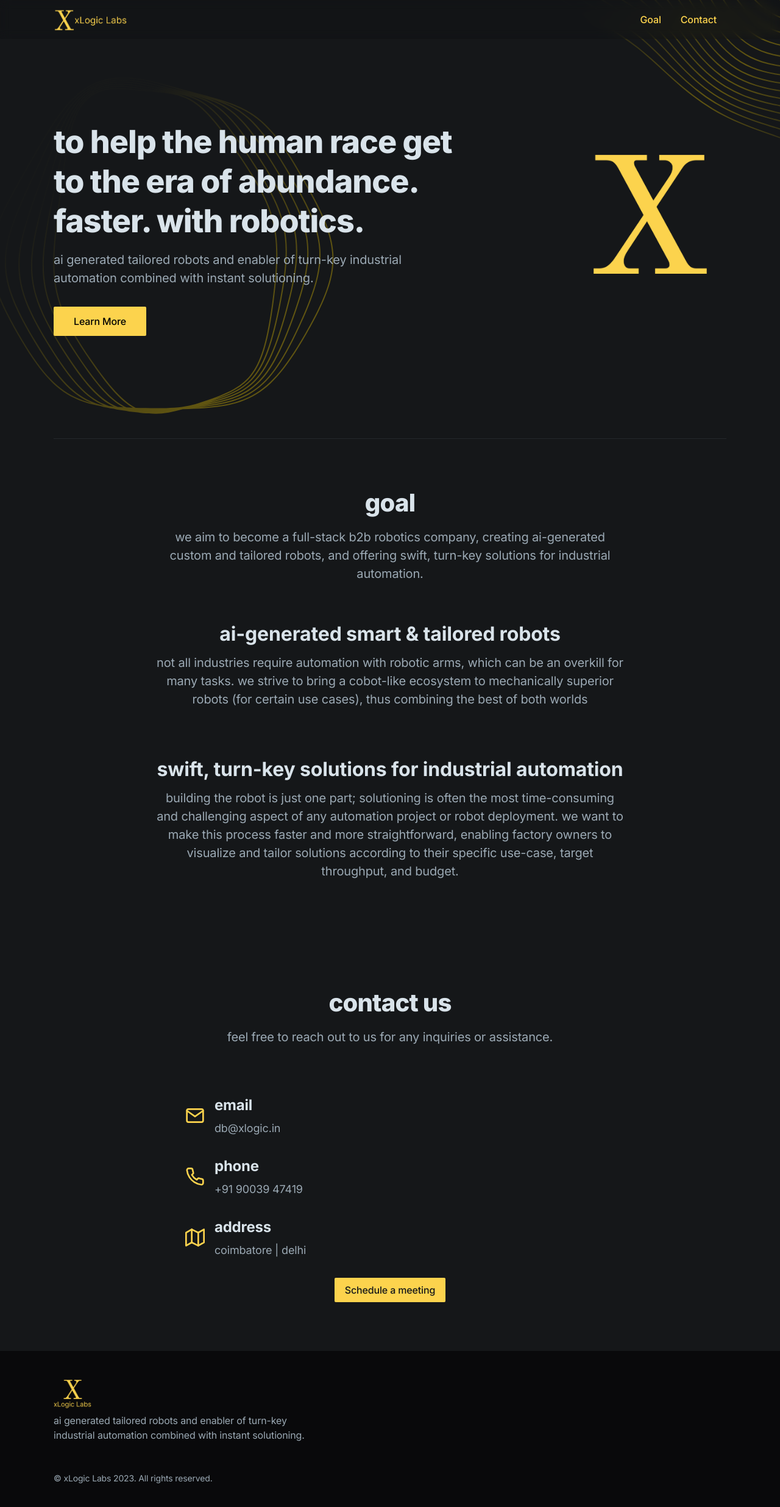
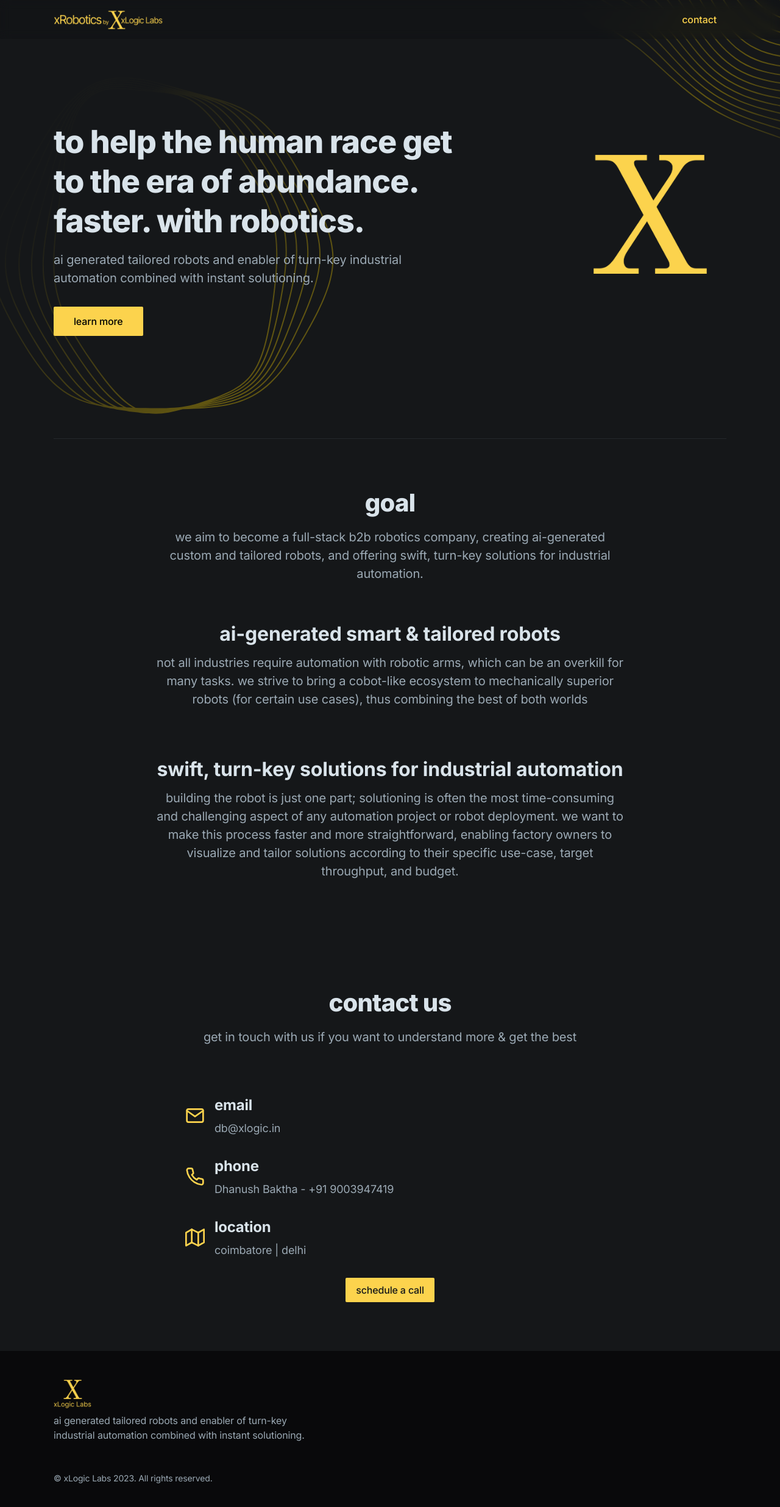
Before and after one commit to tushgaurav/OnePageLander, a Next.js app: page / in a window 1280 px wide. Shown: the top 2472 px of the page at 61% size. Built offline with nearby package versions, Linux system fonts and the light colour scheme.

Commit message:
changes:
- logo changed- all button lowercase text- contact info corrected

```diff
--- a/components/contact-info.tsx
+++ b/components/contact-info.tsx
@@ -9,7 +9,9 @@ export default function ContactInfo() {
                     {/* Section header */}
                     <div className="max-w-3xl mx-auto text-center pb-12 md:pb-20">
                         <h2 className="h2 mb-4">contact us</h2>
-                        <p className="text-xl text-gray-400 lowercase">Feel free to reach out to us for any inquiries or assistance.</p>
+                        <p className="text-xl text-gray-400 lowercase">
+                            get in touch with us if you want to understand more & get the best
+                        </p>
                     </div>
 
                     {/* Contact Information */}
@@ -29,7 +31,7 @@ export default function ContactInfo() {
                             <Phone className="w-8 h-8 mr-4 text-amber-300" />
                             <div>
                                 <h4 className="h4 mb-2">phone</h4>
-                                <p className="text-lg text-gray-400">+91 90039 47419</p>
+                                <p className="text-lg text-gray-400">Dhanush Baktha - +91 9003947419</p>
                             </div>
                         </div>
 
@@ -37,14 +39,14 @@ export default function ContactInfo() {
                         <div className="flex items-center" data-aos="fade-up" data-aos-delay="200" data-aos-anchor="[data-aos-id-blocks]">
                             <Map className="w-8 h-8 mr-4 text-amber-300" />
                             <div>
-                                <h4 className="h4 mb-2">address</h4>
+                                <h4 className="h4 mb-2">location</h4>
                                 <p className="text-lg text-gray-400">coimbatore | delhi</p>
                             </div>
                         </div>
 
                         {/* Calandly Button */}
                         <div className="flex justify-center items-center" data-aos="fade-up" data-aos-delay="300" data-aos-anchor="[data-aos-id-blocks]">
-                            <a href="https://calendly.com/xlogic/30min" target="_blank" className="btn-sm bg-amber-300 text-gray-900 hover:bg-gray-100 rounded-full">Schedule a meeting</a>
+                            <a href="https://calendly.com/xlogic/30min" target="_blank" className="btn-sm bg-amber-300 text-gray-900 hover:bg-gray-100 rounded-full">schedule a call</a>
                         </div>
 
                     </div>
--- a/components/hero.tsx
+++ b/components/hero.tsx
@@ -78,9 +78,9 @@ export default function Hero() {
 
                 <a
                   className="btn text-black font-bold bg-amber-300 rounded-full hover:drop-shadow-xl hover:bg-amber-900 w-full mb-4 sm:w-auto sm:mb-0"
-                  href="#contact"
+                  href="#goal"
                 >
-                  Learn More
+                  learn more
                 </a>
               </div>
               {/* <div data-aos="fade-up" data-aos-delay="600">
--- a/components/ui/header.tsx
+++ b/components/ui/header.tsx
@@ -13,7 +13,7 @@ export default function Header() {
           <div className="shrink-0 mr-4">
             {/* Logo */}
             <Link href="/" className="block" aria-label="Cruip">
-              <Image src="/logo-wide.png" alt="xLogic" width={120} height={46} />
+              <Image src="/logo-wide.png" alt="xLogic" width={180} height={66} />
               {/* <svg className="w-8 h-8 fill-current text-amber-300" viewBox="0 0 32 32" xmlns="http://www.w3.org/2000/svg">
                 <path d="M31.952 14.751a260.51 260.51 0 00-4.359-4.407C23.932 6.734 20.16 3.182 16.171 0c1.634.017 3.21.28 4.692.751 3.487 3.114 6.846 6.398 10.163 9.737.493 1.346.811 2.776.926 4.262zm-1.388 7.883c-2.496-2.597-5.051-5.12-7.737-7.471-3.706-3.246-10.693-9.81-15.736-7.418-4.552 2.158-4.717 10.543-4.96 16.238A15.926 15.926 0 010 16C0 9.799 3.528 4.421 8.686 1.766c1.82.593 3.593 1.675 5.038 2.587 6.569 4.14 12.29 9.71 17.792 15.57-.237.94-.557 1.846-.952 2.711zm-4.505 5.81a56.161 56.161 0 00-1.007-.823c-2.574-2.054-6.087-4.805-9.394-4.044-3.022.695-4.264 4.267-4.97 7.52a15.945 15.945 0 01-3.665-1.85c.366-3.242.89-6.675 2.405-9.364 2.315-4.107 6.287-3.072 9.613-1.132 3.36 1.96 6.417 4.572 9.313 7.417a16.097 16.097 0 01-2.295 2.275z" />
               </svg> */}
@@ -24,14 +24,14 @@ export default function Header() {
           <nav className="hidden md:flex md:grow">
             {/* Updated Desktop links */}
             <ul className="flex grow justify-end flex-wrap items-center">
-              <li>
+              {/* <li>
                 <Link href="#goal" className="font-medium text-amber-300 hover:text-gray-200 px-4 py-3 flex items-center transition duration-150 ease-in-out">
                   Goal
                 </Link>
-              </li>
+              </li> */}
               <li>
                 <Link href="#contact" className="font-medium text-amber-300 hover:text-gray-200 px-4 py-3 flex items-center transition duration-150 ease-in-out">
-                  Contact
+                  contact
                 </Link>
               </li>
               {/* <li>
```
Also changed, not shown: public/logo-wide.png.
